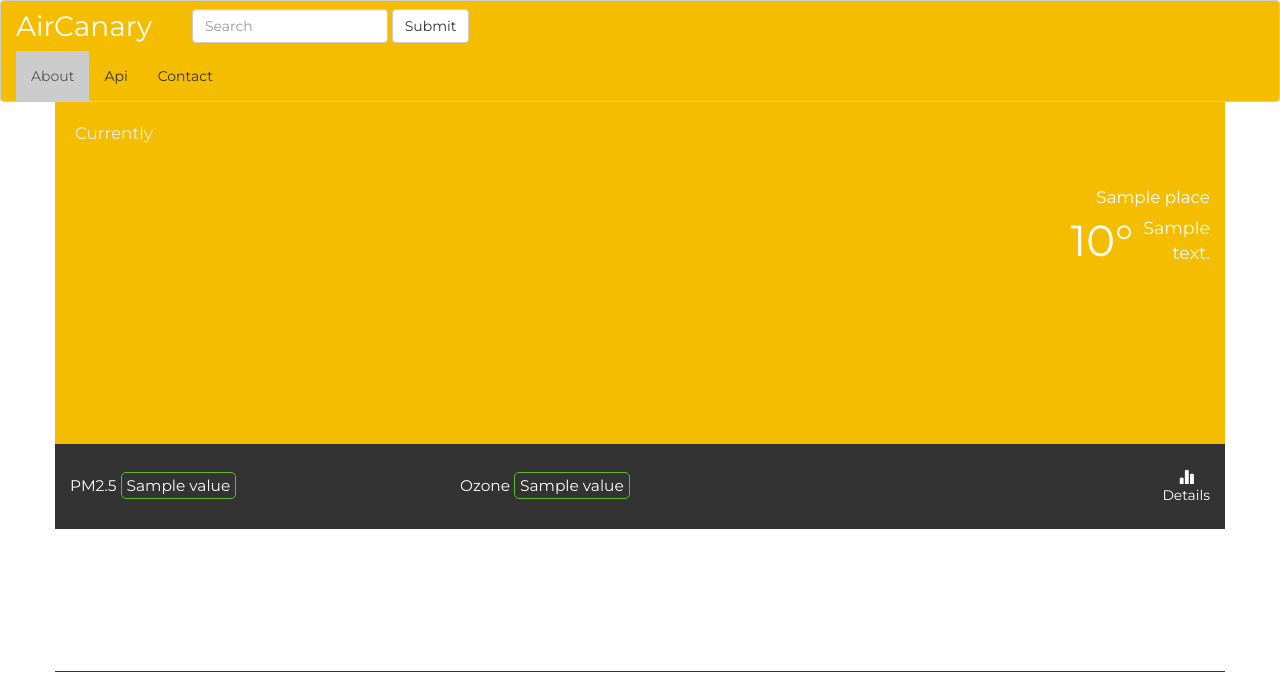
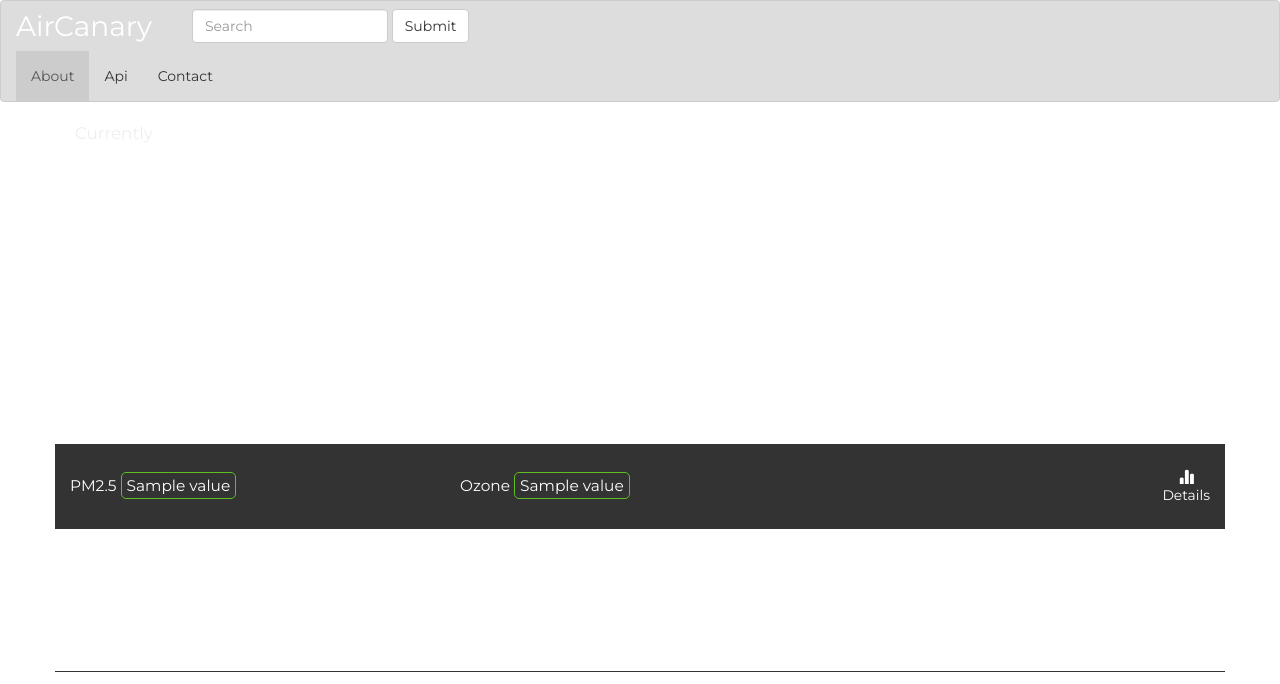
Before and after one commit to jonstjohn/air-canary-web, a Django app: template aircanary/places/templates/places/desktop.html in a window 1280 px wide. Shown: the top 684 px of the page. Run offline with Django 3.2, Linux system fonts and the light colour scheme; the template is opened without the code that fills it: most values are stand-ins (such as "Sample title", 1, 10 or a date in 2020); some libraries are stand-ins or nearby versions.

Commit message:
Replaced hard-coded aqi-yellow with variable

```diff
--- a/aircanary/places/templates/places/desktop.html
+++ b/aircanary/places/templates/places/desktop.html
@@ -24,7 +24,7 @@
 <body class="{{ place.combined.css }}" style="height: 100%">
 
 
-<nav class="navbar navbar-default aqi-yellow" role="navigation" style="margin-bottom: 0">
+    <nav class="navbar navbar-default {{ place.combined.css }}" role="navigation" style="margin-bottom: 0">
     <div class="container-fluid">
 
         <!-- Brand and toggle get grouped for better mobile display -->
@@ -76,7 +76,7 @@
 
 
 <div class="container" style="height: 89%">
-    <div class="row aqi-yellow" style="height: 48%">
+    <div class="row {{ place.combined.css }}" style="height: 48%">
         <div class="col-xs-12">
             <div class="row" style="padding: 20px; color: #eee; font-size: 120%">Currently</div>
             <div class="row" style="padding: 0">
```
